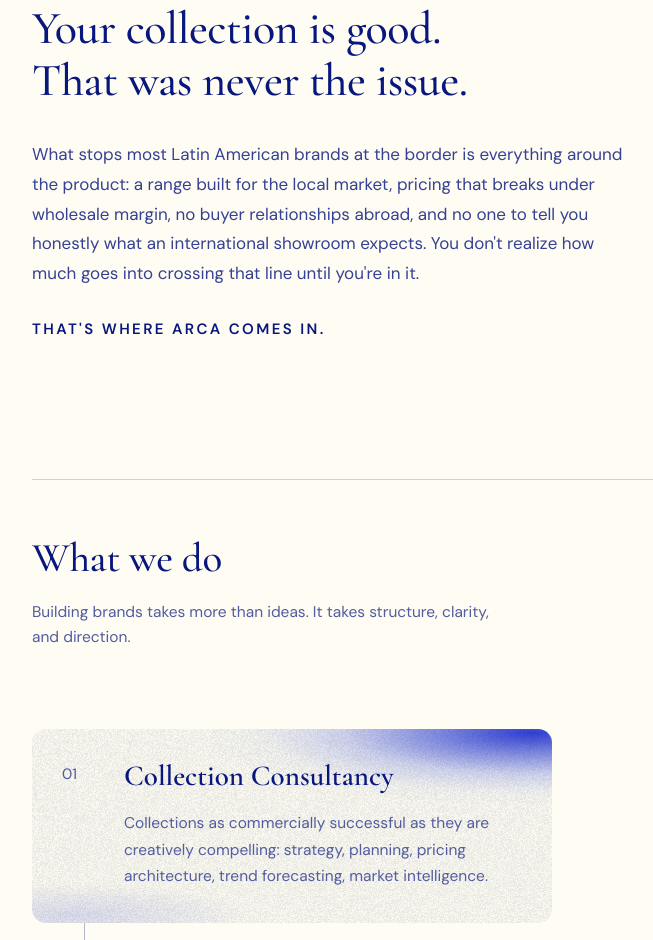
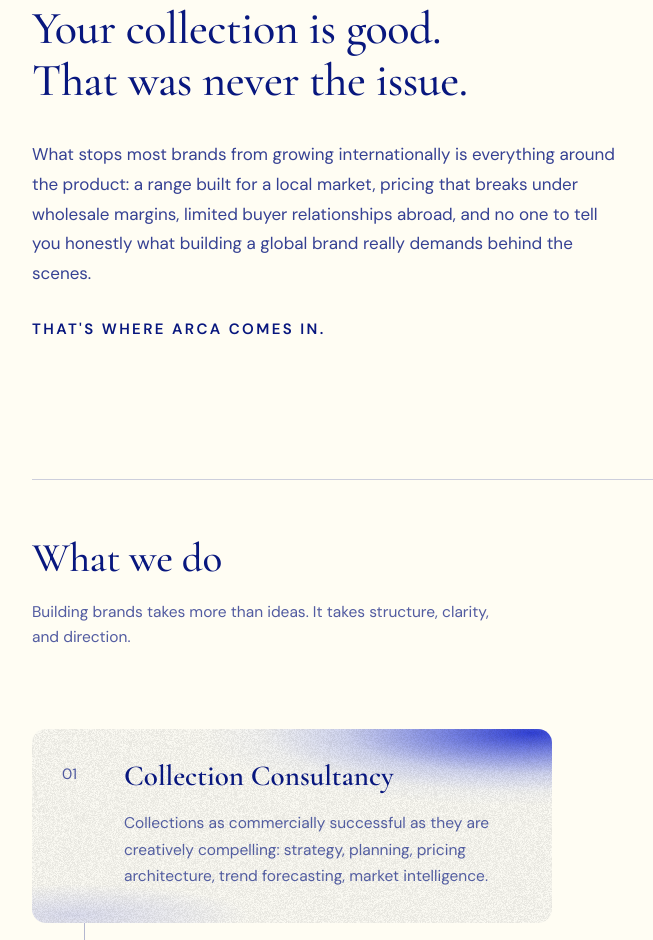
Before and after one commit to sass-workspace/arca-landingpage, a plain HTML site: page index.html in a window 1280 px wide. Shown: the part 1006-1946 px from the top of the page, without its empty margins (68-721 px from the left). Drawn offline with nearby package versions, Linux system fonts and the light colour scheme.

Commit message:
content: problem section — client copy update, EN + ES
Co-Authored-By: Claude Fable 5.1 <noreply@anthropic.com>
Claude-Session: https://claude.ai/code/session_01LR42j3uvR4ANfmGLAvEUy5

```diff
--- a/index.html
+++ b/index.html
@@ -113,7 +113,7 @@
   <div class="container problem-grid">
     <div>
       <h2 class="h2-problem">Your collection is good.<br>That was never the issue.</h2>
-      <p class="problem-body">What stops most Latin American brands at the border is everything around the product: a range built for the local market, pricing that breaks under wholesale margin, no buyer relationships abroad, and no one to tell you honestly what an international showroom expects. You don't realize how much goes into crossing that line until you're in it.</p>
+      <p class="problem-body">What stops most brands from growing internationally is everything around the product: a range built for a local market, pricing that breaks under wholesale margins, limited buyer relationships abroad, and no one to tell you honestly what building a global brand really demands behind the scenes.</p>
       <p class="kicker">That's where Arca comes in.</p>
     </div>
     <div class="problem-media">
```
Also changed, not shown: es/index.html (+1 -1 lines).
